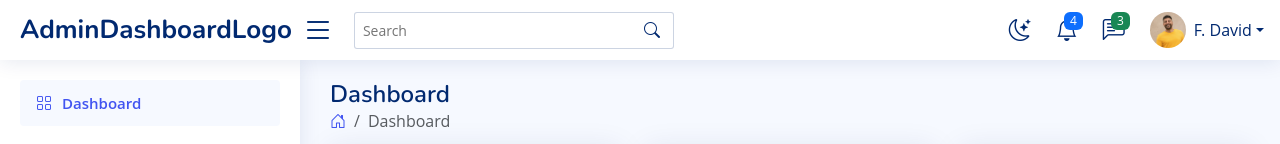
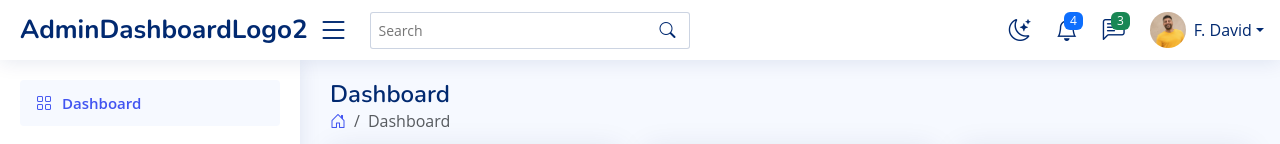
Before and after one commit to sanchezmigben/front-fctmanager, a React (Vite) app: page / in a window 1280 px wide. Shown: the top 144 px of the page. Built offline with nearby package versions, Linux system fonts and the light colour scheme.

Commit message:
modificado de nuevo el logo

```diff
--- a/src/components/Logo.tsx
+++ b/src/components/Logo.tsx
@@ -10,7 +10,7 @@ function Logo() {
       <a href='/' className='logo d-flex align-items-center'>
         {/* Elemento img comentado por posible inclusión del logo del proyecto */}
         {/* <img src="" alt="" /> */}
-        <span className='d-none d-lg-block'>AdminDashboardLogo</span>
+        <span className='d-none d-lg-block'>AdminDashboardLogo2</span>
       </a>
       <i
         className='bi bi-list toggle-sidebar-btn'
```
